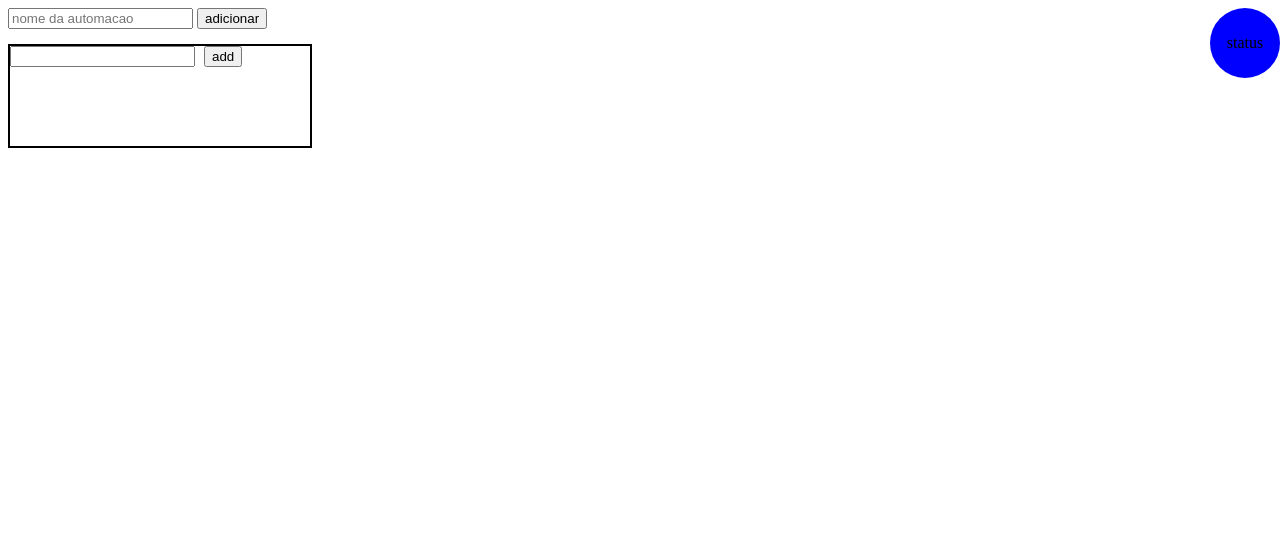
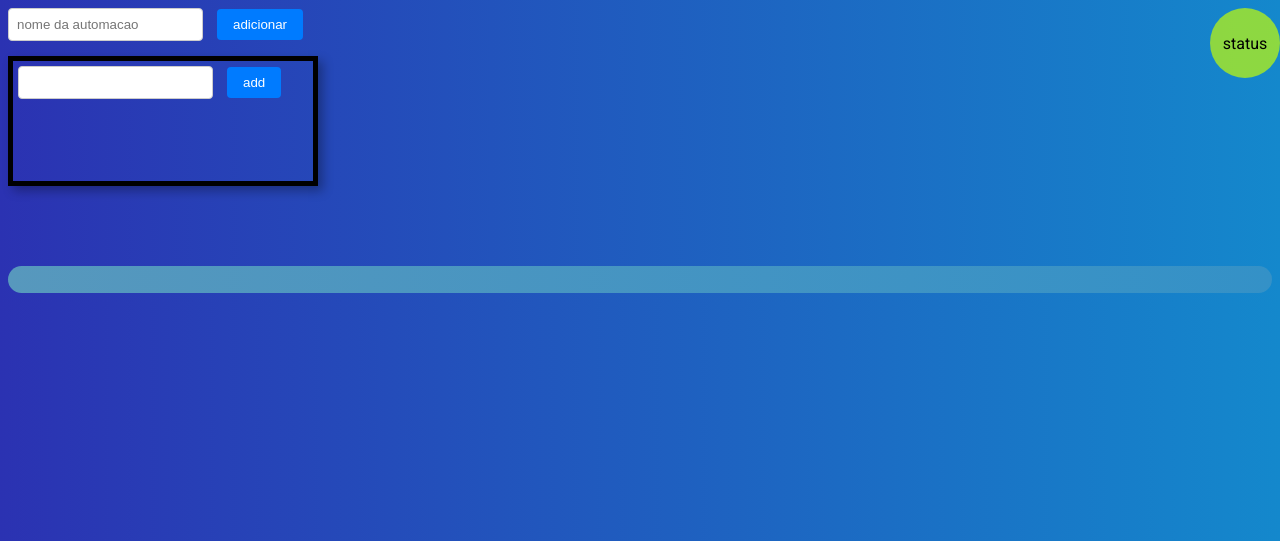
Before and after one commit to joaovbachdev/projetoDocument, a Flask app: page /addNewAutomation in a window 1280 px wide. Shown: the top 541 px of the page. Run offline with Flask 3, Linux system fonts and the light colour scheme; data that the repository does not hold is empty.

Commit message:
correcao de alguns estilos

```diff
--- a/automacoes/testeApiComprova/validaStatus.py
+++ b/automacoes/testeApiComprova/validaStatus.py
@@ -101,7 +101,7 @@ def executaCenario(dadosViagens, dadosComprovantes):
         updateExternalId()
 
 
-print(requests.get("https://comprova-matrix-homol.matrixcargo.com.br/viagens/237919",headers=HEADERS).json())
+#print(requests.get("https://comprova-matrix-homol.matrixcargo.com.br/viagens/237919",headers=HEADERS).json())
 '''
 for i in [i["id"] for i in requests.get("https://comprova-matrix-homol.matrixcargo.com.br/viagens?status=todos&limit=5000",headers=HEADERS).json()["itens"]]:
      r = requests.get(f"https://comprova-matrix-homol.matrixcargo.com.br/viagens/{i}",headers=HEADERS).json()
--- a/static/addNewAutomation/elementController.js
+++ b/static/addNewAutomation/elementController.js
@@ -15,6 +15,10 @@ function adicionar(name,type){
     addNewAutomation_api({'elementName':name,'elementType':type, 'data':newData})
 }
 function addLine(){
+    var line = document.createElement("div")
+
+    line.setAttribute("class","line")
+
     var newLine = document.createElement("input")
     var newButton = document.createElement("button")
 
@@ -31,8 +35,10 @@ function addLine(){
     newButton.setAttribute("onclick","addLine()")
     newButton.textContent = "add"
 
-    divPai.appendChild(newLine)
-    divPai.appendChild(newButton)
+    line.appendChild(newLine)
+    line.appendChild(newButton)
+    divPai.appendChild(line)
+
 
     var previousButton = document.querySelectorAll(`button[index="${numOfLines-1}"]`)[0]
     previousButton.textContent = "remove"
@@ -91,7 +97,8 @@ function setTestList(data){
         titulo.textContent = element["teste"]
 
         codigo = document.createElement("label")
-        codigo.textContent = element["automacao"]
+        codigo.textContent = element["automacao"].join("\n")
+
 
         itemStatus = document.createElement("input")
         itemStatus.setAttribute("type","checkBox")
@@ -105,8 +112,14 @@ function setTestList(data){
         deleteButton = document.createElement("button")
         deleteButton.textContent = "delete"
         deleteButton.setAttribute("onclick",`deleteTest(${index})`)
+        deleteButton.setAttribute("class","deleteTest")
 
+        executarButton = document.createElement("button")
+        executarButton.textContent = "executar"
+        executarButton.setAttribute("onclick","")
+        executarButton.setAttribute("class","executar")
 
+        item.appendChild(executarButton)
         item.appendChild(titulo)
         item.appendChild(codigo)
         item.appendChild(itemStatus)
--- a/static/style.css
+++ b/static/style.css
@@ -33,9 +33,11 @@ body {
   box-shadow: 0 4px 8px rgba(0, 0, 0, 0.1);
   padding: 20px;
   background: #fff;
+
 }
 .sidebar.hidden{
   right: 0%;
+  height: auto;
 }
 .sidebar h1{
   color: #333333;
--- a/static/styleNewAutomacao.css
+++ b/static/styleNewAutomacao.css
@@ -1,11 +1,45 @@
+
+@import url("https://fonts.googleapis.com/css?family=Roboto:300,400,700&display=swap");
+
+html{
+  font-family: "Roboto", sans-serif;
+  overflow: hidden;
+}
+body{
+    background: linear-gradient(to right, #2b32b2, #1488cc);
+}
 #codigoAutomacao{
+
+    padding-bottom: 20px;
+    border: 5px solid black;
+    box-shadow: 5px 5px 10px rgba(0, 0, 0, 0.3);
+    margin-top: 15px;
     width: 300px;
-    height: 100px;
-    border: 2px solid black;
-    margin-top: 15px;
+    min-height: 100px;
+    margin-bottom: 50px;
+
+
 }
-.addLine{
-    margin-left: 5px;
+.line{
+    margin: 5px;
+}
+input[type="text"] {
+    padding: 8px;
+    border: 1px solid #ccc;
+    border-radius: 4px;
+    margin-right: 10px;
+}
+
+button{
+    padding: 8px 16px;
+    background-color: #007bff;
+    color: #fff;
+    border: none;
+    border-radius: 4px;
+    cursor: pointer;
+}
+button:hover {
+    background-color: #0056b3;
 }
 #divHeader{
     background-color: red;
@@ -16,20 +50,67 @@
     height: 70px;
     right: 0;
     position: absolute;
-    background-color: blue;
+    background-color: rgba(200, 255, 0, 0.679);
     border-radius: 100px;
     text-align: center;
     align-items: center;
     justify-content: center;
     display: flex;
+
 }
 #listaDeTestes{
-    background-color: blue;
+    background: linear-gradient(to right, #5798bd, #3491c7);
+    padding-bottom: 20px;
+    padding-top: 7px;
+    margin-top: 80px;
+    border-radius: 15px;
+    padding-left: 10px;
+    margin: 5ppx;
+
 
 }
 .testItem{
-    background-color: red;
-    width: auto;
+    background-color: rgb(240, 227, 227, 0.2);
+    width: 60%;
+    height: auto;
+    position: relative;
+    padding-bottom: 10px;
+    padding-left: 5px;
+    border-radius: 2px;
+    margin-left: 5px;
+}
+.testItem input{
+    margin-right: 10px;
+    width: 20px;
+    height: 20px;
+    appearance: none;
+    border: 2px solid rgb(238, 5, 5);
+    background-color: #ff0000;
+    border-radius: 4px;
+    outline: none;
+    cursor: pointer;
+    position: absolute;
+    right:0;
+    top:0;
+    margin: 5px;
+  }
+  .testItem input:checked{
+    background-color: #55ff00;
+    border-color: #1eff00;
+  }
 
-
+  .deleteTest{
+      position: absolute;
+      right:0;
+      bottom: 0;
+      margin: 5px;
+  }
+.executar{
+    position: absolute;
+    left: 82%;
+    bottom: 0%;
+    margin: 5px;
 }
+.testItem label{
+    white-space: pre-wrap;
+}
--- a/templates/addAutomation.html
+++ b/templates/addAutomation.html
@@ -14,8 +14,11 @@
        <input type="text" placeholder="nome da automacao" id="automationName">
        <button id="add" onclick="adicionar('{{elementName}}','{{elementType}}')">adicionar</button>
        <div id="codigoAutomacao">
-        <input type="text" class="linhaCodigo" index="0">
-        <button class="addLine" index="0" onclick="addLine()">add</button>
+           <div class="line">
+            <input type="text" class="linhaCodigo" index="0">
+            <button class="addLine" index="0" onclick="addLine()">add</button>
+           </div>
+
        </div>
        <div id="listaDeTestes">
 
```
Also changed, not shown: banco/elementos.json (+28 -41 lines), banco/lines.json (+13 -17 lines).
